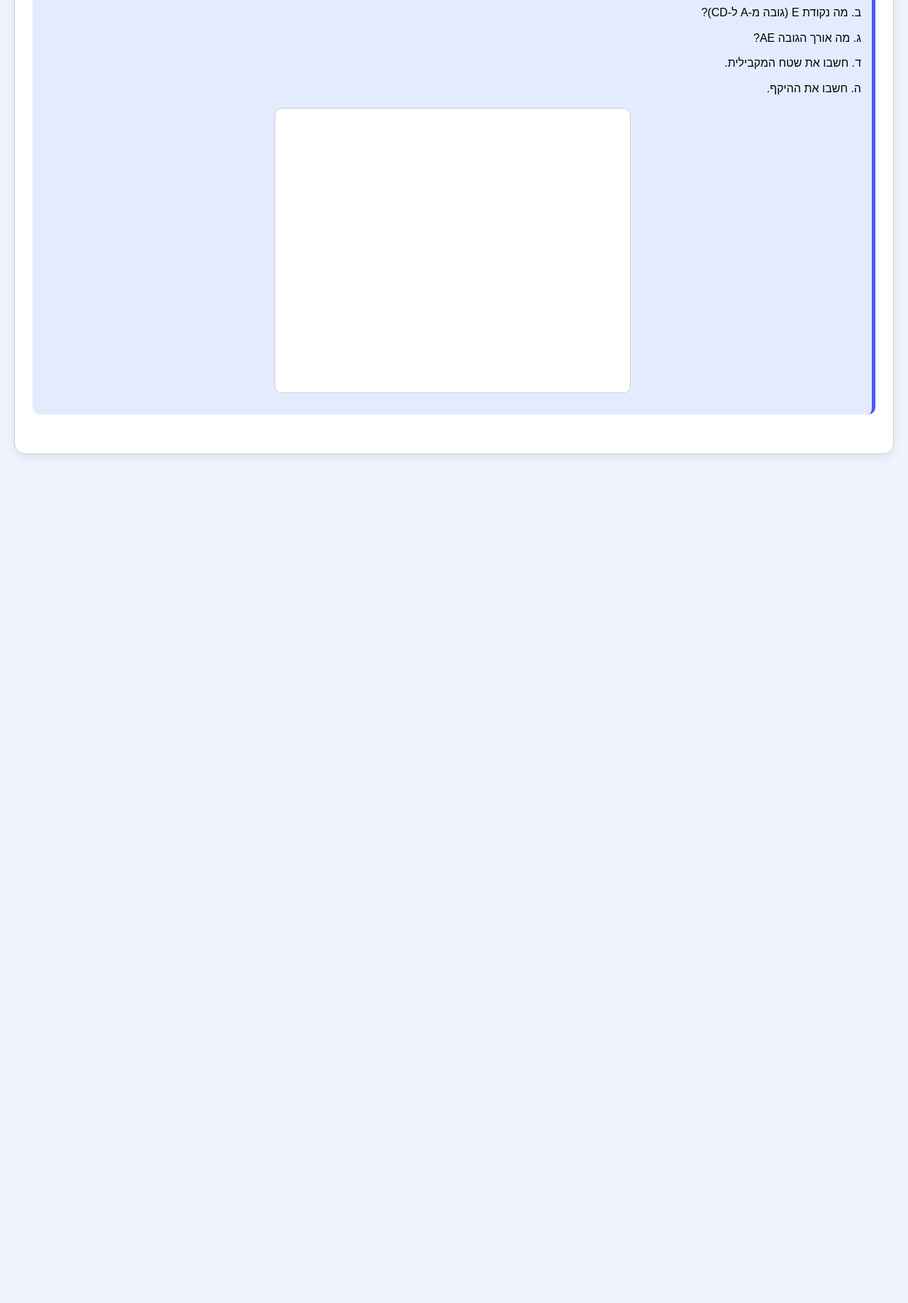
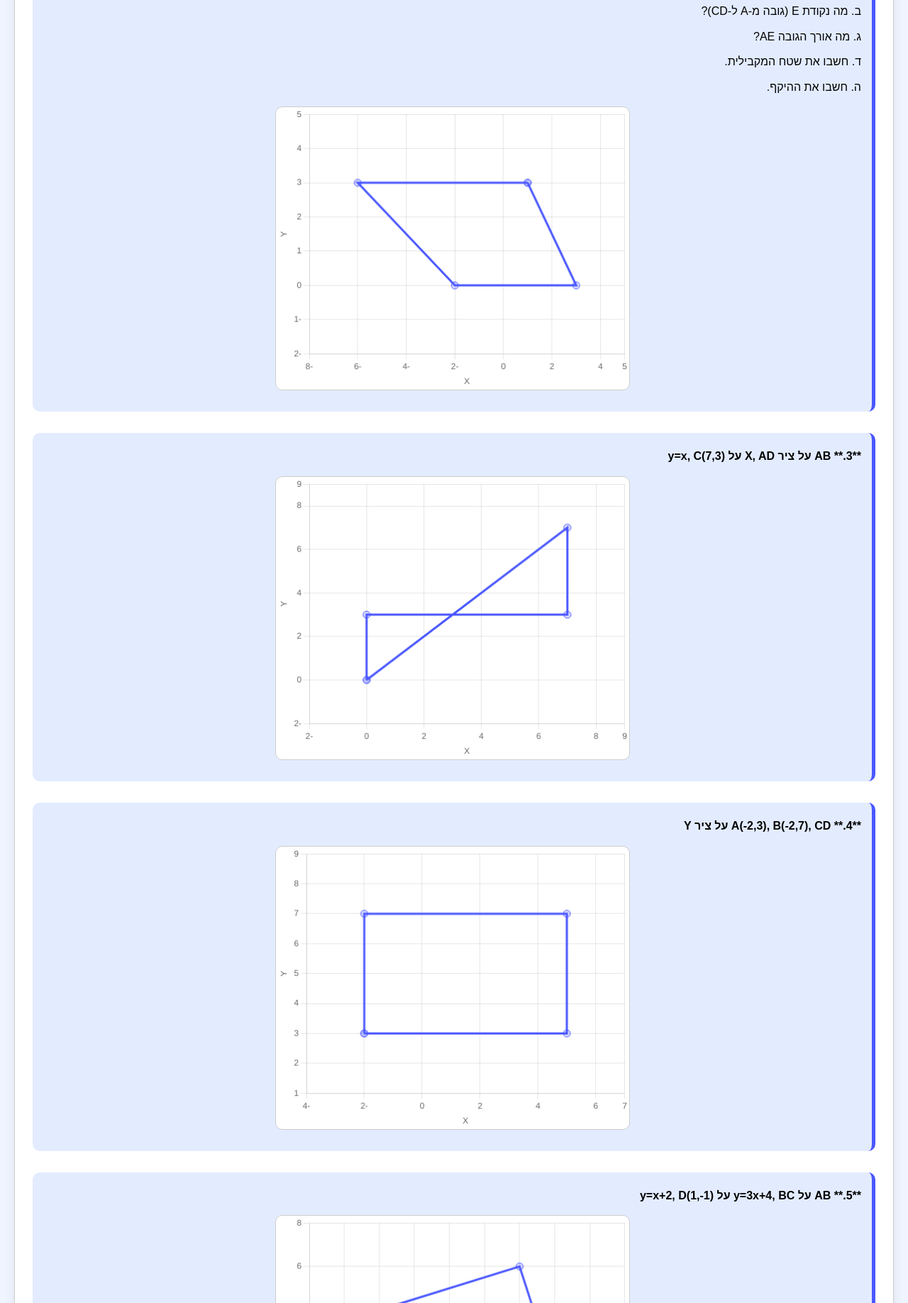
Before and after one commit to yanivmizrachiy/math-worksheets, a plain HTML site: page index.html in a window 1280 px wide. Shown: the part 964-2800 px from the top of the page at 71% size. Before the commit the page ends 1634 px from the top, so only its background shows below. Drawn offline with nearby package versions, Linux system fonts and the light colour scheme.

Commit message:
Refactor HTML structure and update canvas elements

```diff
--- a/index.html
+++ b/index.html
@@ -5,10 +5,10 @@
 <meta name="viewport" content="width=device-width, initial-scale=1">
 <title>דף עבודה - מקביליות במערכת הצירים</title>
 
+<script src="https://cdn.jsdelivr.net/npm/chart.js"></script>
 <script src="https://polyfill.io/v3/polyfill.min.js?features=es6"></script>
 <script id="MathJax-script" async
         src="https://cdn.jsdelivr.net/npm/mathjax@3/es5/tex-mml-chtml.js"></script>
-<script src="https://cdn.jsdelivr.net/npm/chart.js"></script>
 
 <style>
 body {
@@ -52,7 +52,7 @@ h1, h2 {
 canvas {
     display: block;
     margin: 15px auto;
-    max-width: 500px;
+    width: 500px;
     height: 400px;
     background: #fff;
     border: 1px solid #ccc;
@@ -68,14 +68,16 @@ canvas {
 <h2>שאלות גיאומטריה אנליטית (כיתה ט)</h2>
 <p style="text-align:center; color:#555;">השאלות לקוחות מתוך חומר של מינהלת מל"מ ומשרד החינוך.</p>
 
+<!-- Question 1 -->
 <div class="question">
-    <p class="coordinates">**1.** קדקודים של מקבילית: A(-5,2), B(-3,6), D(1,2)</p>
+<p class="coordinates">**1.** קדקודים: A(-5,2), B(-3,6), D(1,2)</p>
 <div class="sub-question">א. מצאו את שיעורי הקדקוד C.</div>
 <div class="sub-question">ב. מצאו את משוואת הישר BD.</div>
 <div class="sub-question">ג. העבירו את A לראשית והצלע AD על ציר x. מה השיעורים החדשים?</div>
-    <canvas id="graph1"></canvas>
+<canvas id="graph1" width="500" height="400"></canvas>
 </div>
 
+<!-- Question 2 -->
 <div class="question">
 <p class="coordinates">**2.** קדקודים: A(1,3), B(-6,3), C(-2,0)</p>
 <div class="sub-question">א. מצאו את D.</div>
@@ -83,20 +85,41 @@ canvas {
 <div class="sub-question">ג. מה אורך הגובה AE?</div>
 <div class="sub-question">ד. חשבו את שטח המקבילית.</div>
 <div class="sub-question">ה. חשבו את ההיקף.</div>
-    <canvas id="graph2"></canvas>
+<canvas id="graph2" width="500" height="400"></canvas>
+</div>
+
+<!-- Question 3 -->
+<div class="question">
+<p class="coordinates">**3.** AB על ציר X, AD על y=x, C(7,3)</p>
+<canvas id="graph3" width="500" height="400"></canvas>
+</div>
+
+<!-- Question 4 -->
+<div class="question">
+<p class="coordinates">**4.** A(-2,3), B(-2,7), CD על ציר Y</p>
+<canvas id="graph4" width="500" height="400"></canvas>
+</div>
+
+<!-- Question 5 -->
+<div class="question">
+<p class="coordinates">**5.** AB על y=3x+4, BC על y=x+2, D(1,-1)</p>
+<canvas id="graph5" width="500" height="400"></canvas>
+</div>
+
+<!-- Question 6 -->
+<div class="question">
+<p class="coordinates">**6.** D(4,4), C(4,10), BC על y=0.5x+8, BD על y=8-x</p>
+<canvas id="graph6" width="500" height="400"></canvas>
 </div>
 
 </div>
 
 <script>
-// פונקציה לציור מקבילית לפי נקודות
-<canvas id="graph1" width="500" height="400"></canvas>
-
-<script>
+// פונקציה לציור מקבילית
 function drawParallelogram(canvasId, vertices) {
     const ctx = document.getElementById(canvasId).getContext('2d');
 
-    // Add the first vertex at the end to close the shape
+    // Close the shape by adding first point at the end
     const closedVertices = vertices.concat([vertices[0]]);
 
     new Chart(ctx, {
@@ -108,23 +131,41 @@ function drawParallelogram(canvasId, vertices) {
                 showLine: true,
                 fill: true,
                 borderColor: '#4a57ff',
-                backgroundColor: 'rgba(74, 87, 255,0.2)',
+                backgroundColor: 'rgba(74,87,255,0.2)',
                 pointRadius: 5
             }]
         },
         options: {
-            responsive: false,  // fixed size
+            responsive: false,
             scales: {
-                x: { type: 'linear', title: {display:true, text:'X'}, min: Math.min(...vertices.map(v=>v[0]))-2, max: Math.max(...vertices.map(v=>v[0]))+2 },
-                y: { type: 'linear', title: {display:true, text:'Y'}, min: Math.min(...vertices.map(v=>v[1]))-2, max: Math.max(...vertices.map(v=>v[1]))+2 }
+                x: {
+                    type: 'linear',
+                    title: {display:true, text:'X'},
+                    min: Math.min(...vertices.map(v=>v[0]))-2,
+                    max: Math.max(...vertices.map(v=>v[0]))+2
+                },
+                y: {
+                    type: 'linear',
+                    title: {display:true, text:'Y'},
+                    min: Math.min(...vertices.map(v=>v[1]))-2,
+                    max: Math.max(...vertices.map(v=>v[1]))+2
+                }
             },
             plugins: { legend: { display: false } }
         }
     });
 }
 
-// Example: A, B, C, D for question 1
+// Draw all parallelograms (example vertices, you can adjust)
+window.addEventListener('load', () => {
     drawParallelogram('graph1', [[-5,2], [-3,6], [3,6], [1,2]]);
+    drawParallelogram('graph2', [[1,3], [-6,3], [-2,0], [3,0]]);
+    drawParallelogram('graph3', [[0,0], [7,7], [7,3], [0,3]]); // example
+    drawParallelogram('graph4', [[-2,3], [-2,7], [5,7], [5,3]]); // example
+    drawParallelogram('graph5', [[0,4], [1,-1], [5,1], [4,6]]); // example
+    drawParallelogram('graph6', [[2,2], [4,4], [4,10], [2,8]]); // example
+});
 </script>
+
 </body>
 </html>
```
Lines whose indentation alone changed are shown as unchanged.
